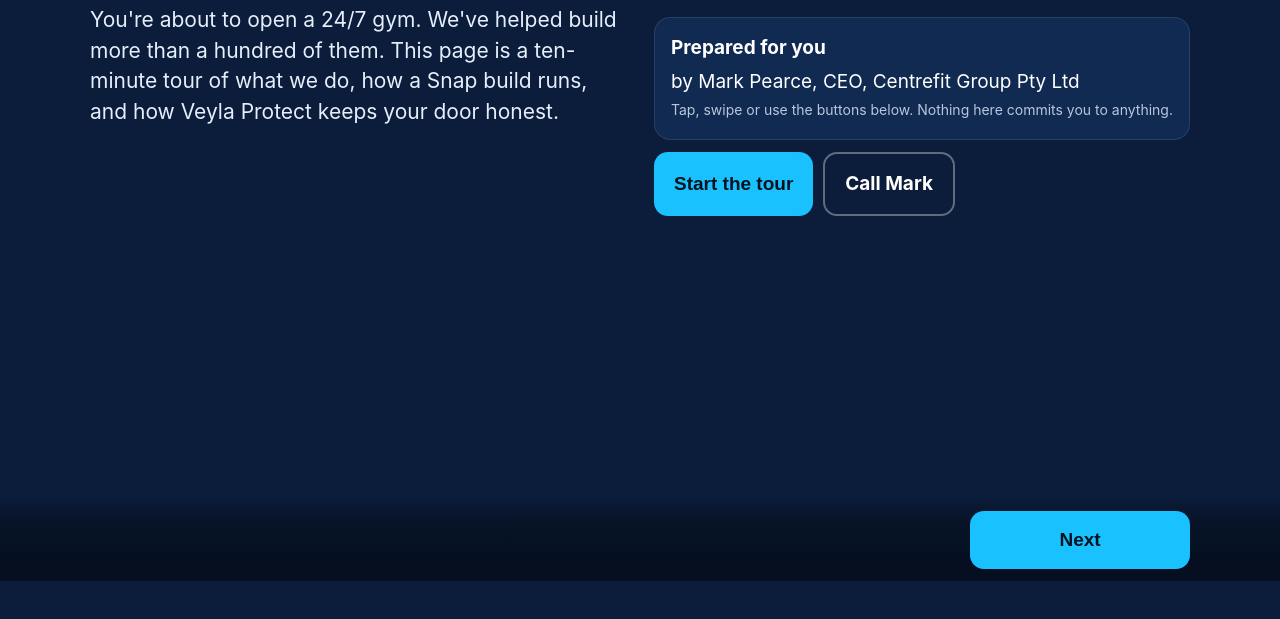
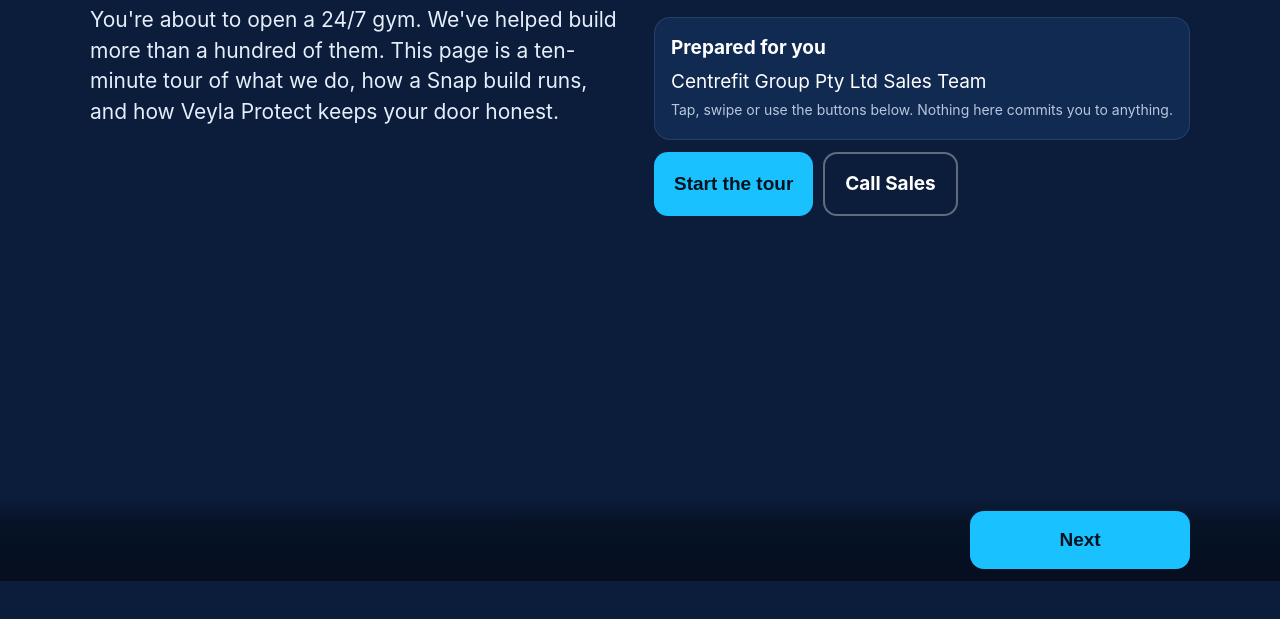
Before and after one commit to centrefitmarkp/centrefit-snap-intro, a plain HTML site: page index.html in a window 1280 px wide. Shown: the part 219-838 px from the top of the page. Drawn offline with Linux system fonts and the light colour scheme.

Commit message:
Welcome page: Sales Team, Call Sales

```diff
--- a/index.html
+++ b/index.html
@@ -153,8 +153,8 @@ footer{padding:18px;text-align:center;font-size:13px;color:var(--muted);border-t
   <div class="eyebrow">Centrefit Group × Veyla</div>
   <h1>Welcome to the Snap family, <span id="club">your new club</span>.</h1>
   <div class="cols"><div><p class="lead">You're about to open a 24/7 gym. We've helped build more than a hundred of them. This page is a ten-minute tour of what we do, how a Snap build runs, and how Veyla Protect keeps your door honest.</p></div><div>
-  <div class="card"><h3>Prepared for <span id="for">you</span></h3><p style="margin:0">by Mark Pearce, CEO, Centrefit Group Pty Ltd<br><span class="fine">Tap, swipe or use the buttons below. Nothing here commits you to anything.</span></p></div>
-  <div class="row"><button class="btn" onclick="go(1)">Start the tour</button><a class="btn ghost" href="tel:0731885115">Call Mark</a></div></div></div>
+  <div class="card"><h3>Prepared for <span id="for">you</span></h3><p style="margin:0">Centrefit Group Pty Ltd Sales Team<br><span class="fine">Tap, swipe or use the buttons below. Nothing here commits you to anything.</span></p></div>
+  <div class="row"><button class="btn" onclick="go(1)">Start the tour</button><a class="btn ghost" href="tel:0731885115">Call Sales</a></div></div></div>
 </section>
 
 <!-- 2 ONE TEAM -->
```
